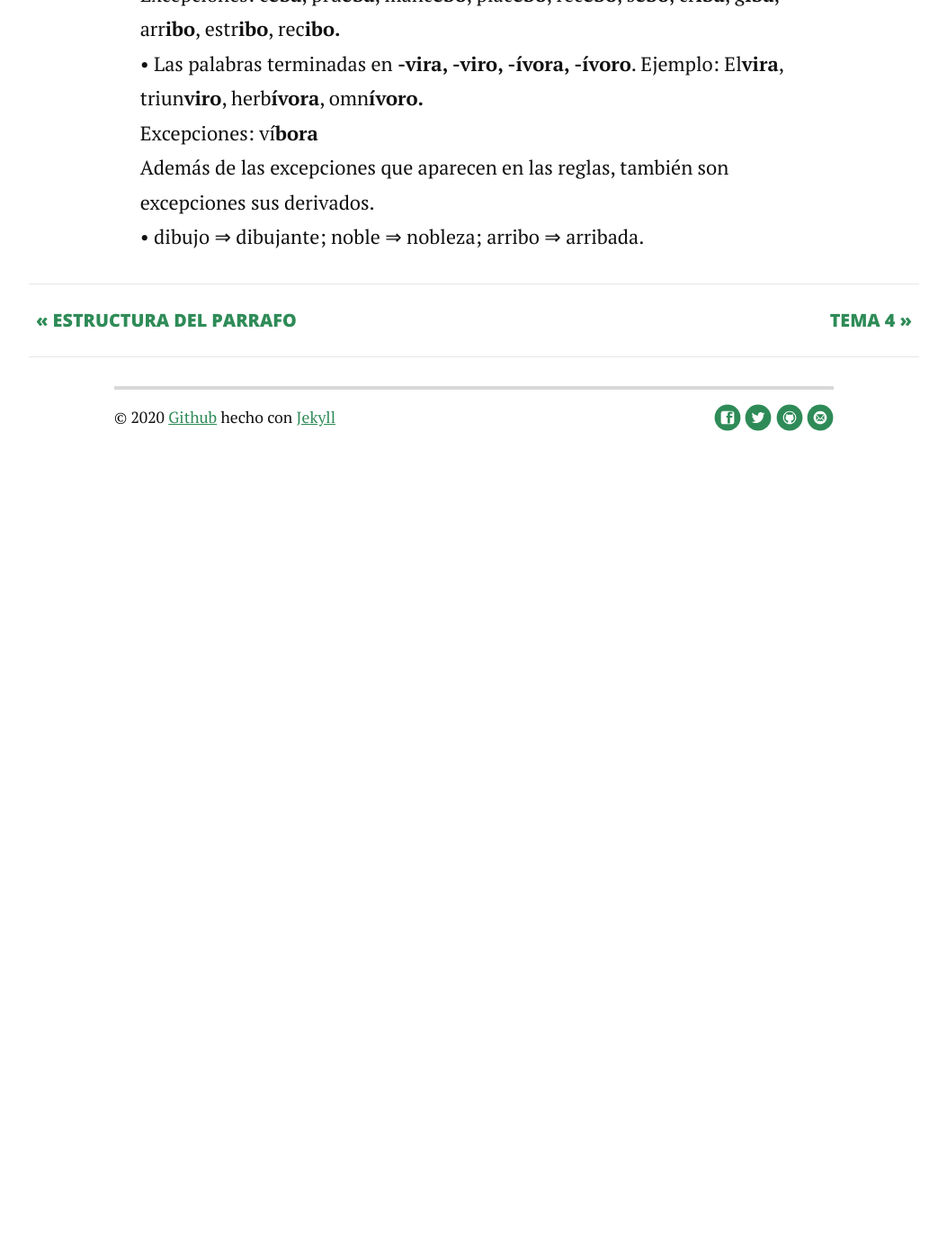
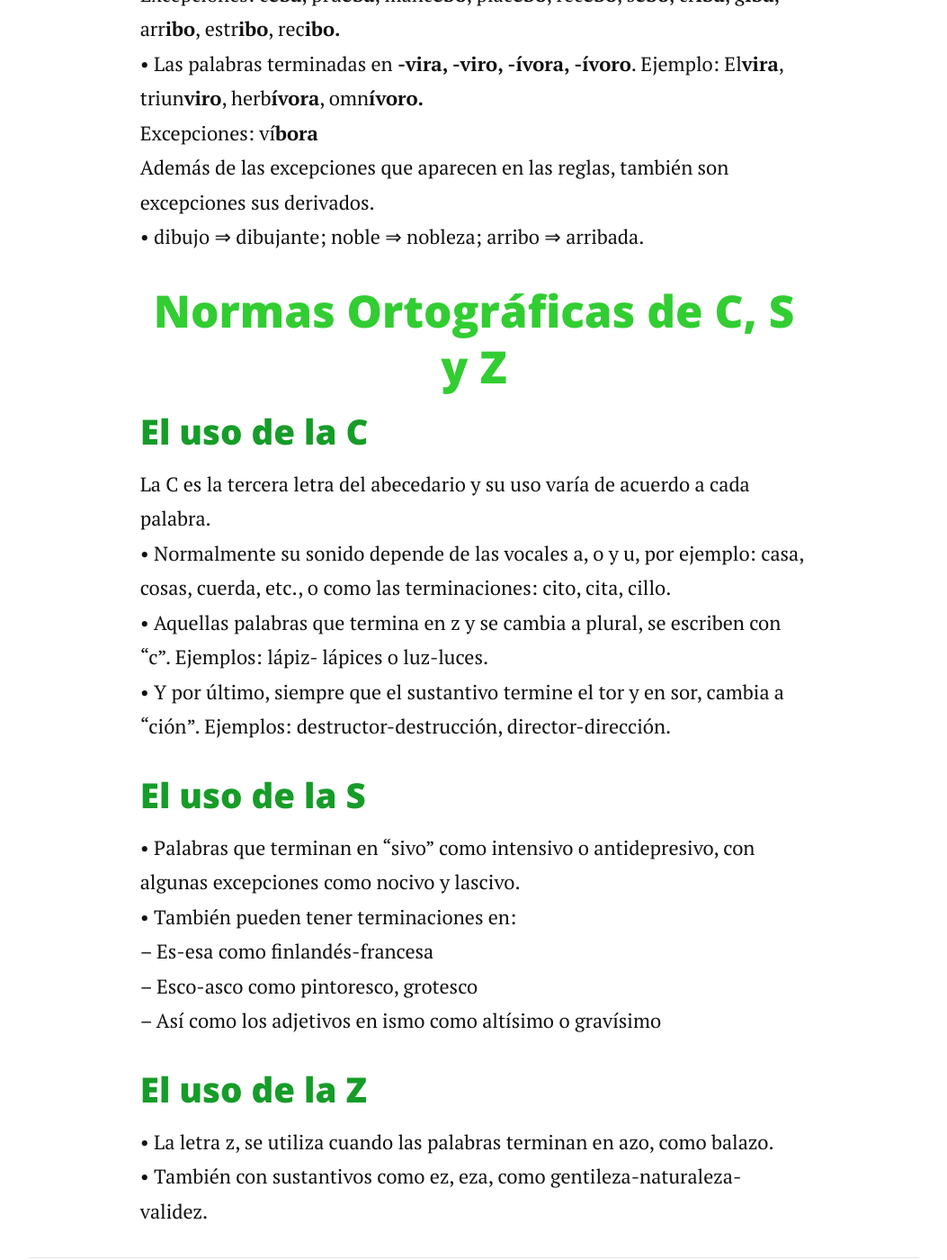
Before and after one commit to BlogdeLenguaje/BlogdeLenguaje.github.io, a Jekyll site: the page built from _posts/2014-12-19-NormasOrtografica.markdown, in a window 1280 px wide and 1400 px high, scrolled down 2614 px. Shown: the whole window at 90% size, without its empty margins (113-1166 px from the left). Built offline with Jekyll 4.4.1, drawn with Linux system fonts in a browser that asks for light colours; nearby versions of some CDN libraries; before the commit the page ends 3135 px from its top, so only the background shows below that.

Commit message:
Update 2014-12-19-NormasOrtografica.markdown

```diff
--- a/_posts/2014-12-19-NormasOrtografica.markdown
+++ b/_posts/2014-12-19-NormasOrtografica.markdown
@@ -41,3 +41,20 @@ Excepciones: c<b>eba</b>, pru<b>eba</b>, manc<b>ebo</b>, plac<b>ebo</b>, rec<b>e
 Excepciones: ví<b>bora</b><br>
 Además de las excepciones que aparecen en las reglas, también son excepciones sus derivados.<br>
 •	dibujo ⇒ dibujante; noble ⇒ nobleza; arribo ⇒ arribada.</p>
+<center><font color="#32CD32"><h2>Normas Ortográficas de C, S y Z</h2></font></center>
+<font color="#169C28"><h3>El uso de la C</h3></font>
+<p>La C es la tercera letra del abecedario y su uso varía de acuerdo a cada palabra.<br>
+• Normalmente su sonido depende de las vocales a, o y u, por ejemplo: casa, cosas, cuerda, etc., o como las terminaciones: cito, cita, cillo. <br>
+• Aquellas palabras que termina en z y se cambia a plural, se escriben con “c”. Ejemplos: lápiz- lápices o luz-luces.<br>
+• Y por último, siempre que el sustantivo termine el tor y en sor, cambia a “ción”. Ejemplos: destructor-destrucción, director-dirección.</p>
+<font color="#169C28"><h3> El uso de la S
+</h3></font>
+<p>• Palabras que terminan en “sivo” como intensivo o antidepresivo, con algunas excepciones como nocivo y lascivo.<br>
+• También pueden tener terminaciones en:<br>
+– Es-esa como finlandés-francesa<br>
+– Esco-asco como pintoresco, grotesco<br>
+– Así como los adjetivos en ismo como altísimo o gravísimo</p>
+<font color="#169C28"><h3> El uso de la Z
+</h3></font>
+<p>• La letra z, se utiliza cuando las palabras terminan en azo, como balazo.<br>
+• También con sustantivos como ez, eza, como gentileza-naturaleza-validez.</p>
```
